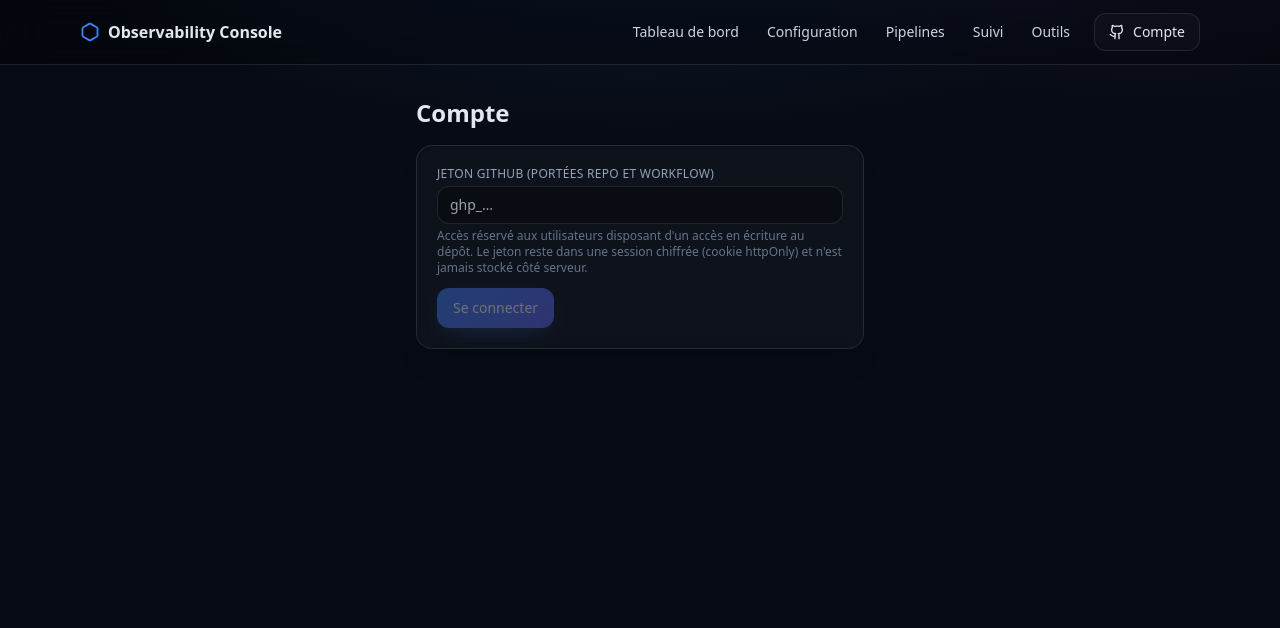
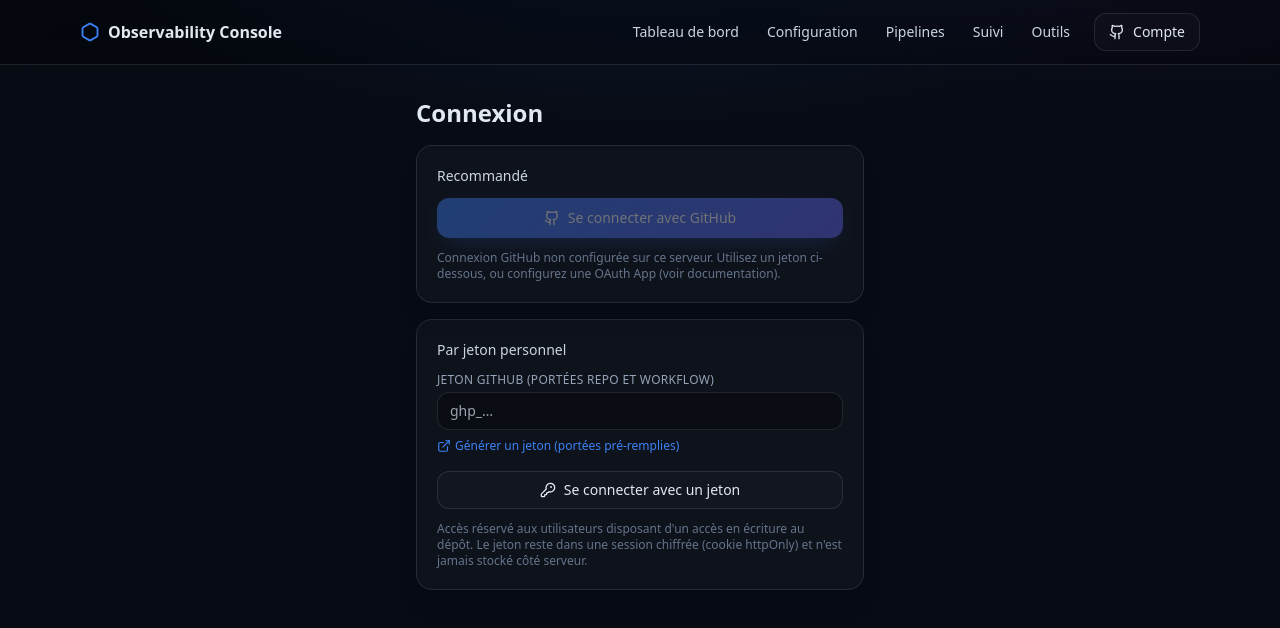
Before and after one commit to wbatchayon/observability-platform, a Next.js app in the folder gui/: page /login in a window 1280 px wide. Shown: the top 628 px of the page. Built offline with nearby package versions, Linux system fonts and the light colour scheme; no server answers.

Commit message:
feat(gui): connexion OAuth GitHub (sans jeton) + lien de génération de jeton

```diff
--- /dev/null
+++ b/gui/app/api/auth/oauth/callback/route.ts
@@ -0,0 +1,63 @@
+import { NextRequest, NextResponse } from "next/server";
+import { getSession } from "@/lib/session";
+import { client, isAuthorized } from "@/lib/github";
+import { oauthClientId, oauthClientSecret, oauthEnabled, baseUrl } from "@/lib/oauth";
+
+export const runtime = "nodejs";
+
+// Callback OAuth GitHub : échange le code contre un jeton, vérifie l'autorisation, ouvre la session.
+export async function GET(req: NextRequest) {
+  const base = baseUrl(req);
+  const fail = (reason: string) => NextResponse.redirect(`${base}/login?error=${reason}`);
+
+  if (!oauthEnabled()) return fail("oauth_disabled");
+
+  const url = new URL(req.url);
+  const code = url.searchParams.get("code");
+  const state = url.searchParams.get("state");
+  const cookieState = req.cookies.get("oauth_state")?.value;
+
+  if (!code || !state || !cookieState || state !== cookieState) {
+    return fail("state");
+  }
+
+  // Échange du code contre un access token.
+  let token: string;
+  try {
+    const resp = await fetch("https://github.com/login/oauth/access_token", {
+      method: "POST",
+      headers: { "Content-Type": "application/json", Accept: "application/json" },
+      body: JSON.stringify({
+        client_id: oauthClientId(),
+        client_secret: oauthClientSecret(),
+        code,
+        redirect_uri: `${base}/api/auth/oauth/callback`,
+      }),
+    });
+    const data = (await resp.json()) as { access_token?: string };
+    if (!data.access_token) return fail("token");
+    token = data.access_token;
+  } catch {
+    return fail("token");
+  }
+
+  // Validation + autorisation.
+  let login: string;
+  try {
+    const octo = client(token);
+    const { data } = await octo.users.getAuthenticated();
+    login = data.login;
+    if (!(await isAuthorized(octo, login))) return fail("forbidden");
+  } catch {
+    return fail("token");
+  }
+
+  const session = await getSession();
+  session.token = token;
+  session.login = login;
+  await session.save();
+
+  const res = NextResponse.redirect(`${base}/`);
+  res.cookies.delete("oauth_state");
+  return res;
+}
--- /dev/null
+++ b/gui/app/api/auth/oauth/start/route.ts
@@ -0,0 +1,29 @@
+import { NextRequest, NextResponse } from "next/server";
+import { oauthClientId, oauthEnabled, baseUrl, OAUTH_SCOPE } from "@/lib/oauth";
+
+export const runtime = "nodejs";
+
+// Démarre le flux OAuth GitHub : redirige vers la page d'autorisation GitHub.
+export async function GET(req: NextRequest) {
+  if (!oauthEnabled()) {
+    return NextResponse.redirect(`${baseUrl(req)}/login?error=oauth_disabled`);
+  }
+  const state = crypto.randomUUID();
+  const redirectUri = `${baseUrl(req)}/api/auth/oauth/callback`;
+
+  const authorize = new URL("https://github.com/login/oauth/authorize");
+  authorize.searchParams.set("client_id", oauthClientId());
+  authorize.searchParams.set("redirect_uri", redirectUri);
+  authorize.searchParams.set("scope", OAUTH_SCOPE);
+  authorize.searchParams.set("state", state);
+
+  const res = NextResponse.redirect(authorize.toString());
+  res.cookies.set("oauth_state", state, {
+    httpOnly: true,
+    secure: process.env.NODE_ENV === "production",
+    sameSite: "lax",
+    path: "/",
+    maxAge: 600,
+  });
+  return res;
+}
--- a/gui/app/api/auth/route.ts
+++ b/gui/app/api/auth/route.ts
@@ -1,15 +1,20 @@
 import { NextRequest, NextResponse } from "next/server";
 import { getSession } from "@/lib/session";
 import { client, isAuthorized } from "@/lib/github";
+import { oauthEnabled } from "@/lib/oauth";
 import { isConfigError, configError, serverError } from "@/lib/http";
 
 export const runtime = "nodejs";
 
-// Statut de session.
+// Statut de session + méthodes de connexion disponibles.
 export async function GET() {
   try {
     const session = await getSession();
-    return NextResponse.json({ authenticated: !!session.token, login: session.login || null });
+    return NextResponse.json({
+      authenticated: !!session.token,
+      login: session.login || null,
+      oauthEnabled: oauthEnabled(),
+    });
   } catch (e) {
     if (isConfigError(e)) return configError(e);
     return serverError("auth.get", e);
--- a/gui/app/login/page.tsx
+++ b/gui/app/login/page.tsx
@@ -1,15 +1,35 @@
 "use client";
 
 import { useEffect, useState } from "react";
+import { Github, KeyRound, ExternalLink } from "lucide-react";
+
+const GENERATE_TOKEN_URL =
+  "https://github.com/settings/tokens/new?scopes=repo,workflow&description=Observability%20Console";
+
+const errors: Record<string, string> = {
+  state: "Échec de vérification de sécurité (state). Réessayez.",
+  token: "Impossible d'obtenir un jeton GitHub. Réessayez.",
+  forbidden: "Accès refusé : un accès en écriture au dépôt est requis.",
+  oauth_disabled: "La connexion GitHub n'est pas configurée sur ce serveur.",
+};
 
 export default function LoginPage() {
   const [token, setToken] = useState("");
   const [login, setLogin] = useState<string | null>(null);
+  const [oauth, setOauth] = useState(false);
   const [msg, setMsg] = useState<string | null>(null);
   const [busy, setBusy] = useState(false);
 
   useEffect(() => {
-    fetch("/api/auth").then((r) => r.json()).then((d) => setLogin(d.login)).catch(() => {});
+    fetch("/api/auth")
+      .then((r) => r.json())
+      .then((d) => {
+        setLogin(d.login);
+        setOauth(!!d.oauthEnabled);
+      })
+      .catch(() => {});
+    const err = new URLSearchParams(window.location.search).get("error");
+    if (err) setMsg(errors[err] || "Échec de connexion.");
   }, []);
 
   async function connect() {
@@ -27,7 +47,7 @@
       setToken("");
       setMsg("Connecté.");
     } else {
-      setMsg(d.error || "Échec de connexion");
+      setMsg(d.error || "Échec de connexion.");
     }
   }
 
@@ -39,7 +59,8 @@
 
   return (
     <div className="max-w-md mx-auto space-y-4">
-      <h1 className="text-2xl font-semibold">Compte</h1>
+      <h1 className="text-2xl font-semibold">Connexion</h1>
+
       {login ? (
         <div className="card space-y-3">
           <p className="text-sm">
@@ -50,7 +71,28 @@
           </button>
         </div>
       ) : (
+        <>
+          {/* Méthode recommandée : OAuth GitHub (aucun jeton à saisir) */}
           <div className="card space-y-3">
+            <h2 className="text-sm font-medium text-slate-300">Recommandé</h2>
+            <a
+              href="/api/auth/oauth/start"
+              className={`btn w-full ${oauth ? "" : "pointer-events-none opacity-40"}`}
+            >
+              <Github className="h-4 w-4" />
+              Se connecter avec GitHub
+            </a>
+            {!oauth && (
+              <p className="text-xs text-slate-500">
+                Connexion GitHub non configurée sur ce serveur. Utilisez un jeton ci-dessous, ou
+                configurez une OAuth App (voir documentation).
+              </p>
+            )}
+          </div>
+
+          {/* Méthode alternative : jeton personnel */}
+          <div className="card space-y-3">
+            <h2 className="text-sm font-medium text-slate-300">Par jeton personnel</h2>
             <div>
               <label className="label">Jeton GitHub (portées repo et workflow)</label>
               <input
@@ -60,17 +102,29 @@
                 value={token}
                 onChange={(e) => setToken(e.target.value)}
               />
-            <p className="text-xs text-slate-500 mt-1">
+              <a
+                href={GENERATE_TOKEN_URL}
+                target="_blank"
+                rel="noreferrer"
+                className="mt-2 inline-flex items-center gap-1 text-xs text-accent"
+              >
+                <ExternalLink className="h-3.5 w-3.5" />
+                Générer un jeton (portées pré-remplies)
+              </a>
+            </div>
+            <button onClick={connect} disabled={busy || !token} className="btn-ghost w-full">
+              <KeyRound className="h-4 w-4" />
+              {busy ? "Connexion…" : "Se connecter avec un jeton"}
+            </button>
+            <p className="text-xs text-slate-500">
               Accès réservé aux utilisateurs disposant d&apos;un accès en écriture au dépôt. Le jeton
               reste dans une session chiffrée (cookie httpOnly) et n&apos;est jamais stocké côté
               serveur.
             </p>
           </div>
-          <button onClick={connect} disabled={busy || !token} className="btn">
-            {busy ? "Connexion…" : "Se connecter"}
-          </button>
-        </div>
+        </>
       )}
+
       {msg && <p className="text-sm text-slate-400">{msg}</p>}
     </div>
   );
--- /dev/null
+++ b/gui/lib/oauth.ts
@@ -0,0 +1,25 @@
+import { NextRequest } from "next/server";
+
+// Configuration OAuth GitHub (OAuth App). Activée si client id + secret sont présents.
+export function oauthClientId(): string {
+  return process.env.GITHUB_OAUTH_CLIENT_ID || "";
+}
+
+export function oauthClientSecret(): string {
+  return process.env.GITHUB_OAUTH_CLIENT_SECRET || "";
+}
+
+export function oauthEnabled(): boolean {
+  return !!(oauthClientId() && oauthClientSecret());
+}
+
+// URL de base publique (pour construire le redirect_uri). GUI_BASE_URL prioritaire, sinon dérivée
+// des en-têtes de la requête (compatible Vercel via x-forwarded-*).
+export function baseUrl(req: NextRequest): string {
+  if (process.env.GUI_BASE_URL) return process.env.GUI_BASE_URL.replace(/\/+$/, "");
+  const proto = req.headers.get("x-forwarded-proto") || "https";
+  const host = req.headers.get("x-forwarded-host") || req.headers.get("host") || "";
+  return `${proto}://${host}`;
+}
+
+export const OAUTH_SCOPE = "repo workflow";
```
Also changed, not shown: 2 other files (tests, documents, lock files or other folders). Lines whose indentation alone changed are shown as unchanged.
